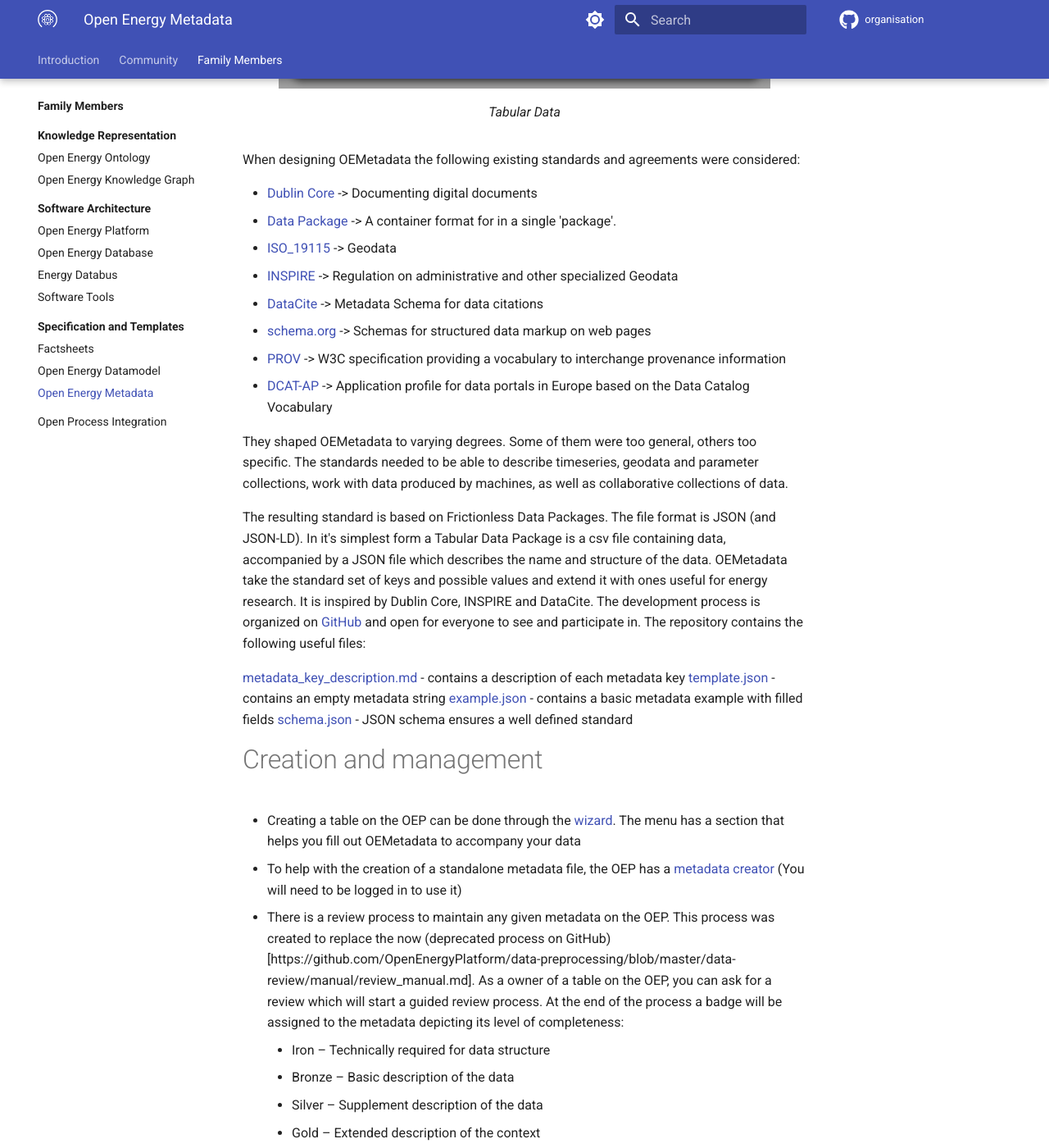
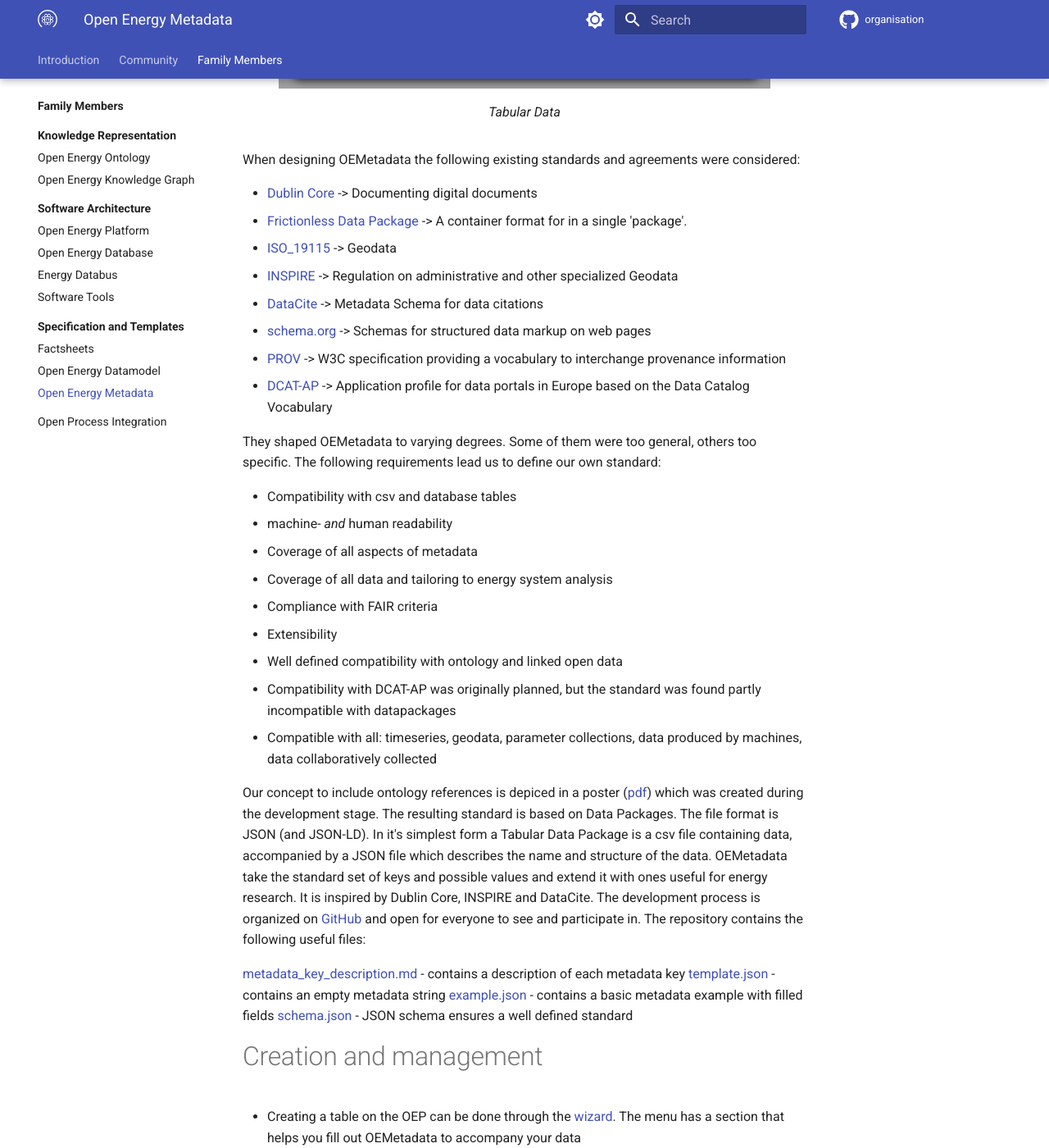
Before and after one commit to OpenEnergyPlatform/organisation, an MkDocs documentation site: the page built from compendium/family_members/templates-and-specification/open-energy-metadata.md, in a window 1280 px wide and 1400 px high, scrolled down 1254 px. Shown: the whole window at 82% size. Built offline with MkDocs 1.6.1 and Material for MkDocs 9.7.7, drawn with Linux system fonts in a browser that asks for light colours; comment, search, counter and statistics services are not loaded.

Commit message:
Update OEMetadata section

```diff
--- a/compendium/family_members/templates-and-specification/open-energy-metadata.md
+++ b/compendium/family_members/templates-and-specification/open-energy-metadata.md
@@ -35,13 +33,19 @@
 - [PROV](https://www.w3.org/2001/sw/wiki/PROV) -> W3C specification providing a vocabulary to interchange provenance information
 - [DCAT-AP](https://op.europa.eu/en/web/eu-vocabularies/dcat-ap) -> Application profile for data portals in Europe based on the Data Catalog Vocabulary
 
-They shaped OEMetadata to varying degrees. Some of them were too general, others
-too specific. The standards needed to be able to describe timeseries, geodata
-and parameter collections, work with data produced by machines, as well as
-collaborative collections of data.
+They shaped OEMetadata to varying degrees. Some of them were too general, others too specific. The following requirements lead us to define our own standard:
 
-The resulting standard is based on Frictionless Data Packages. The file format is
-JSON (and JSON-LD). In it's simplest form a Tabular Data Package is a csv file containing data, accompanied by a JSON file which describes the name and structure of the data. OEMetadata take the standard set of keys and possible values and extend it with ones useful for energy research. It is inspired by Dublin Core, INSPIRE and DataCite. The
+- Compatibility with csv and database tables
+- machine- _and_ human readability
+- Coverage of all aspects of metadata
+- Coverage of all data and tailoring to energy system analysis
+- Compliance with FAIR criteria
+- Extensibility
+- Well defined compatibility with ontology and linked open data
+- Compatibility with DCAT-AP was originally planned, but the standard was found partly incompatible with datapackages
+- Compatible with all: timeseries, geodata, parameter collections, data produced by machines, data collaboratively collected
+
+Our concept to include ontology references is depiced in a poster ([pdf](../../pdf/2022-03-08_Poster_OEMetadata_OEO.pdf)) which was created during the development stage. The resulting standard is based on Data Packages. The file format is JSON (and JSON-LD). In it's simplest form a Tabular Data Package is a csv file containing data, accompanied by a JSON file which describes the name and structure of the data. OEMetadata take the standard set of keys and possible values and extend it with ones useful for energy research. It is inspired by Dublin Core, INSPIRE and DataCite. The
 development process is organized on [GitHub](https://github.com/OpenEnergyPlatform/oemetadata) and open for everyone to see and
 participate in. The repository contains the following useful files:
 
```
Also changed, not shown: other parts of compendium/family_members/templates-and-specification/open-energy-metadata.md (+1 -3 lines), 1 other file.
